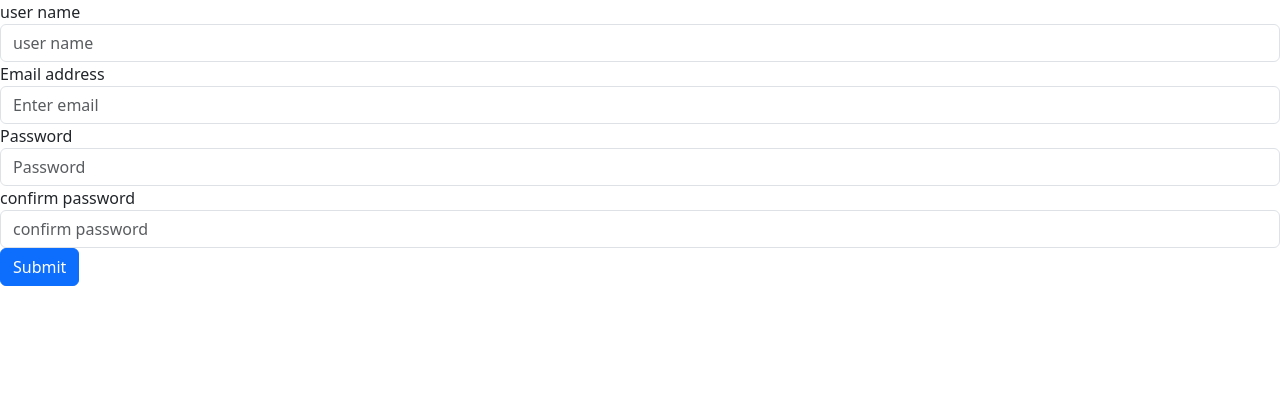
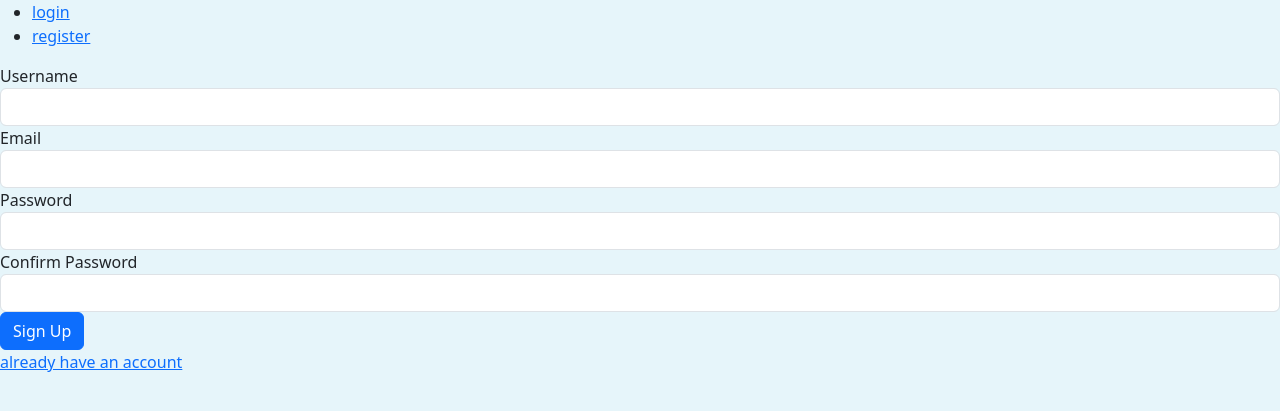
Before and after one commit to AhmedElSaeedTalat/health_check, a Flask app: page /user/reg in a window 1280 px wide. Shown: the top 411 px of the page. Run offline with Flask 3, Linux system fonts and the light colour scheme; some libraries are stand-ins or nearby versions.

Commit message:
edit structure app, add authentication form

```diff
--- a/healthapp/app.py
+++ /dev/null
@@ -1,22 +0,0 @@
-#!/usr/bin/python3
-""" this is the main flask module """
-from flask import Flask, render_template
-from healthapp.views import user_views
-
-
-app = Flask(__name__)
-app.register_blueprint(user_views)
-
-
-@app.route('/', strict_slashes=False)
-def home():
-    return render_template('index.html')
-
-
-@app.errorhandler(404)
-def not_found(e):
-    return render_template('notfound.html')
-
-
-if __name__ == "__main__":
-    app.run(host='0.0.0.0', port=5000, debug=True)
--- /dev/null
+++ b/healthapp/runapp.py
@@ -0,0 +1,7 @@
+#!/usr/bin/python3
+""" this is the main flask module """
+from healthapp import app
+
+
+if __name__ == "__main__":
+    app.run(host='0.0.0.0', port=5000, debug=True)
--- /dev/null
+++ b/healthapp/static/style/main.css
@@ -0,0 +1,3 @@
+body {
+		background-color: #e6f5fa;
+	}
--- a/healthapp/templates/base.html
+++ b/healthapp/templates/base.html
@@ -4,12 +4,23 @@
 	<meta charset="UTF-8">
 	<meta name="viewport" content="width=device-width, initial-scale=1.0">
 	<link href="https://cdn.jsdelivr.net/npm/bootstrap@5.3.2/dist/css/bootstrap.min.css" rel="stylesheet" integrity="sha384-T3c6CoIi6uLrA9TneNEoa7RxnatzjcDSCmG1MXxSR1GAsXEV/Dwwykc2MPK8M2HN" crossorigin="anonymous">
+	<link type="text/css" rel="stylesheet" href="../static/style/main.css">
 	<script src="https://code.jquery.com/jquery-3.2.1.min.js"></script>
 	<title>Document</title>
 </head>
 <body>
+	<header> </header>
+	<nav>
+		<ul>
+			{% if current_user.is_authenticated %}
+			<li><a href="{{ url_for('user_views.logout')}}">logout</a></li>
+			{% else %}
+			<li> <a href="{{ url_for('user_views.login')}}">login</a></li>
+			<li><a href="{{ url_for('user_views.register')}}">register</a></li>
+			{% endif %}
+		</ul>
+	</nav>
 	{% block content %}
 	{% endblock content %}
-
 </body>
 </html>
--- a/healthapp/templates/registration.html
+++ b/healthapp/templates/registration.html
@@ -1,24 +1,62 @@
 {% extends 'base.html' %}
 {% block content%}
 	<form method='POST'>
+		{{ form.hidden_tag() }}
  		<div class="form-group">
-		    <label for="username">user name</label>
-		    <input type="text" class="form-control" name="username" id="username" aria-describedby="emailHelp" placeholder="user name" required>
+			{{ form.username.label(class="form-control-label") }}
+			{% if form.username.errors %}
+			{{ form.username(class="form-control is-invalid") }}
+			<div class="invalid-feedback">
+				{% for error in form.username.errors %}
+				<span> {{ error }} </span>
+				{% endfor %}
+			</div>
+			{% else %}
+			{{ form.username(class="form-control") }}
+			{% endif %}
 	  	</div>
 		<div class="form-group">
-		    <label for="email">Email address</label>
-		    <input type="email" class="form-control" name="email" id="email" aria-describedby="emailHelp" placeholder="Enter email" required>
+			{{ form.email.label(class="form-control.label") }}
+			{% if form.email.errors %}
+			{{ form.email(class="form-control is-invalid") }}
+			<div class="invalid-feedback">
+				{% for error in form.email.errors %}
+				<span> {{ error }} </span>
+				{% endfor %}
+			</div>
+			{% else %}
+			{{ form.email(class="form-control") }}
+			{% endif %}
 		</div>
 		<div class="form-group">
-		    <label for="password">Password</label>
-		    <input type="password" class="form-control" name="password" id="password" placeholder="Password" required>
+			{{ form.password.label(class="form-control.label") }}
+			{% if form.password.errors %}
+			{{ form.paswwrod(class="form-control is-invalid") }}
+			<div class="invalid-feedback">
+				{% for error in form.password.errors %}
+				<span> {{ error }} </span>
+				{% endfor %}
+			</div>
+			{% else %}
+			{{ form.password(class="form-control") }}
+			{% endif %}
 		</div>
 		<div class="form-group">
-		    <label for="pass">confirm password</label>
-		    <input type="password" class="form-control" name="pass" id="pass" placeholder="confirm password" required>
+			{{ form.confirm_password.label(class="form-control.label") }}
+			{% if form.confirm_password.errors %}
+			{{ form.confirm_password(class="form-control is-invalid") }}
+			<div class="invalid-feedback">
+				{% for error in form.confirm_password.errors %}
+				<span> {{ error }} </span>
+				{% endfor %}
+			</div>
+			{% else %}
+			{{ form.confirm_password(class="form-control") }}
+			{% endif %}
 		</div>
-		<button type="submit" class="btn btn-primary">Submit</button>
+		{{ form.submit(class="btn btn-primary") }}
 	</form>
+	<a href="{{ url_for('user_views.login') }}"> already have an account</a>
 	<script>
 
 	</script>
--- /dev/null
+++ b/healthapp/templates/user.html
@@ -0,0 +1,4 @@
+{% extends 'base.html' %}
+{% block content%}
+	hello body
+{% endblock content %}
--- a/healthapp/views/__init__.py
+++ /dev/null
@@ -1,5 +0,0 @@
-#!/usr/bin/python3
-from flask import Blueprint
-
-user_views = Blueprint('user_views', __name__, url_prefix='/user')
-from healthapp.views.users import *
--- /dev/null
+++ b/healthapp/views/forms.py
@@ -0,0 +1,37 @@
+#!/usr/bin/python3
+from flask_wtf import FlaskForm
+from wtforms import StringField, PasswordField, SubmitField
+from wtforms.validators import DataRequired, Length, Email, EqualTo
+from wtforms.validators import ValidationError
+
+
+class Registration(FlaskForm):
+    """ registration form class """
+    username = StringField('Username',
+                           validators=[DataRequired(), Length(min=4)])
+    email = StringField('Email', validators=[DataRequired(), Email()])
+    password = PasswordField('Password', validators=[DataRequired(),
+                                                     Length(6)])
+    confirm_password = PasswordField('Confirm Password',
+                                     validators=[DataRequired(),
+                                                 EqualTo('password')])
+    submit = SubmitField('Sign Up')
+
+    def validate_username(self, username):
+        from healthapp.models.users import User
+        user = User.query.filter_by(username=username.data).first()
+        if user:
+            raise ValidationError('username exists, please use another user')
+
+    def validate_email(self, email):
+        from healthapp.models.users import User
+        user = User.query.filter_by(email=email.data).first()
+        if user:
+            raise ValidationError('email exists, please use another email')
+
+
+class Login(FlaskForm):
+    """ registration form class """
+    email = StringField('Email', validators=[DataRequired(), Email()])
+    password = PasswordField('Password', validators=[DataRequired()])
+    submit = SubmitField('Sign-in')
--- a/healthapp/views/users.py
+++ b/healthapp/views/users.py
@@ -1,9 +1,55 @@
 #!/usr/bin/python3
 """ user view """
-from healthapp.views import user_views
-from flask import render_template
+from healthapp.views.forms import Registration
+from healthapp.views.forms import Login
+from flask import render_template, redirect, url_for
+from flask_bcrypt import Bcrypt
+from flask import Blueprint
+from flask_login import login_user, current_user, logout_user
+
+user_views = Blueprint('user_views', __name__, url_prefix='/user')
+bcrypt = Bcrypt()
 
 
-@user_views.route('/reg', strict_slashes=False)
+@user_views.route('/reg', methods=['GET', 'POST'], strict_slashes=False)
 def register():
-    return render_template('registration.html')
+    if current_user.is_authenticated:
+        return redirect(url_for('user_views.profile'))
+    form = Registration()
+    if form.validate_on_submit():
+        from healthapp import db
+        from healthapp.models.users import User
+        pwd = bcrypt.generate_password_hash(form.password.data).decode('utf-8')
+        user = User(username=form.username.data, email=form.email.data,
+                    password=pwd)
+        db.session.add(user)
+        db.session.commit()
+        login_user(user)
+        return redirect(url_for('user_views.profile'))
+    return render_template('registration.html', form=form)
+
+
+@user_views.route('/login', methods=['GET', 'POST'], strict_slashes=False)
+def login():
+    if current_user.is_authenticated:
+        return redirect(url_for('user_views.profile'))
+    from healthapp.models.users import User
+    form = Login()
+    if form.validate_on_submit():
+        user = User.query.filter_by(email=form.email.data).first()
+        if user and bcrypt.check_password_hash(user.password,
+                                               form.password.data):
+            login_user(user)
+            return redirect(url_for('user_views.profile'))
+    return render_template('login.html', form=form)
+
+
+@user_views.route('/user', strict_slashes=False)
+def profile():
+    return render_template('user.html')
+
+
+@user_views.route('/logout', strict_slashes=False)
+def logout():
+    logout_user()
+    return redirect(url_for('home'))
--- a/models/__init__.py
+++ /dev/null
@@ -1,6 +0,0 @@
-#!/usr/bin/python3
-
-""" initiate sqlalchemy """
-from models.engine.db_engine import Engine
-new_engine = Engine()
-new_engine.reload()
--- a/models/db_usr.sql
+++ /dev/null
@@ -1,5 +0,0 @@
--- script to create db and user
-CREATE DATABASE IF NOT EXISTS myhealth;
-CREATE USER IF NOT EXISTS `healthadmin`@`localhost` IDENTIFIED BY 'health#123H';
-GRANT ALL PRIVILEGES ON myhealth.* TO `healthadmin`@`localhost`;
-FLUSH PRIVILEGES;
```
Also changed, not shown: healthapp/__init__.py (added, +35 -0 lines), healthapp/models/base.py (added, +13 -0 lines), healthapp/models/users.py (added, +18 -0 lines), healthapp/templates/index.html (+4 -15 lines), healthapp/templates/login.html (added, +36 -0 lines), models/base.py (deleted, +0 -20 lines), models/engine/db_engine.py (deleted, +0 -33 lines), models/users.py (deleted, +0 -18 lines), healthapp/models/__init__.py (added).
